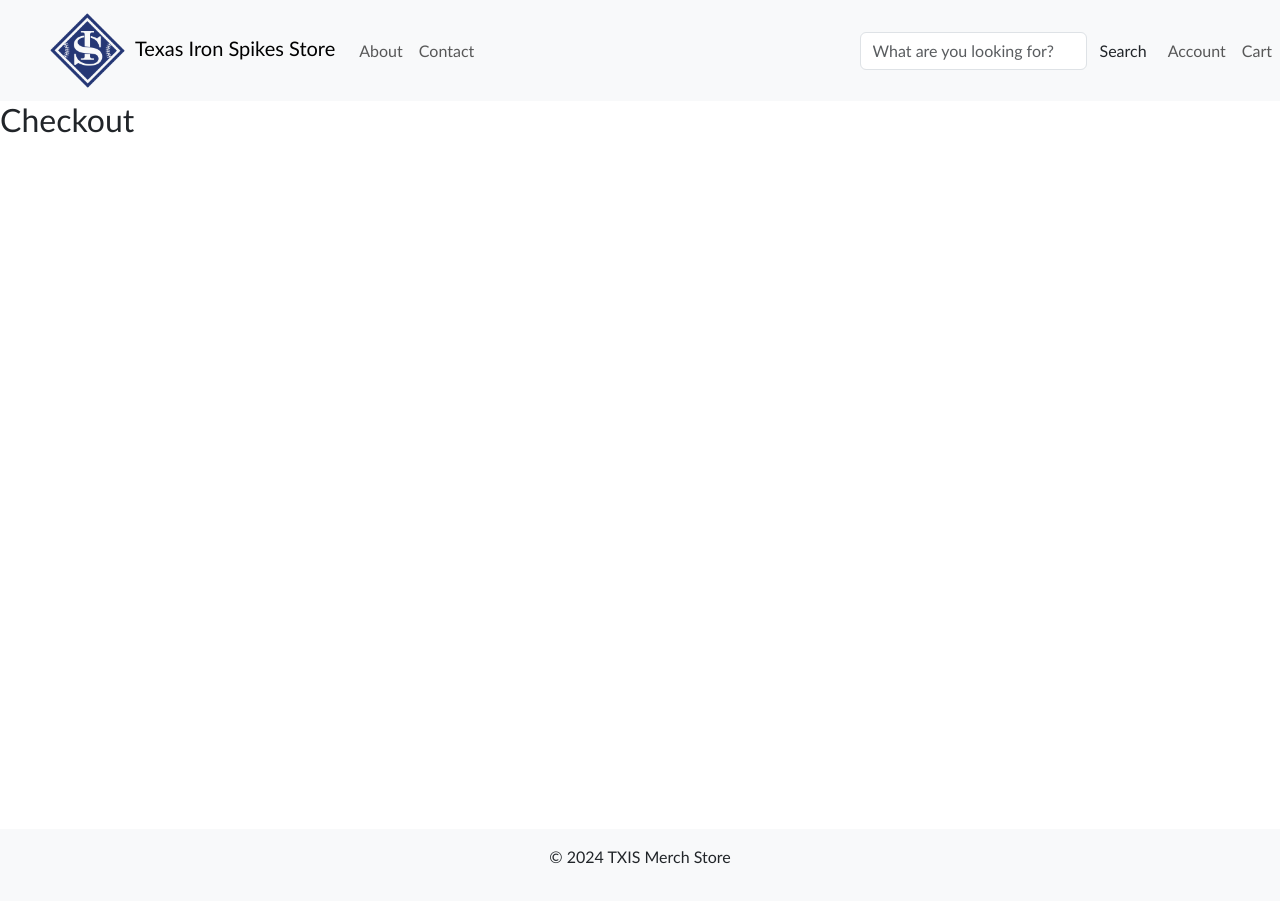
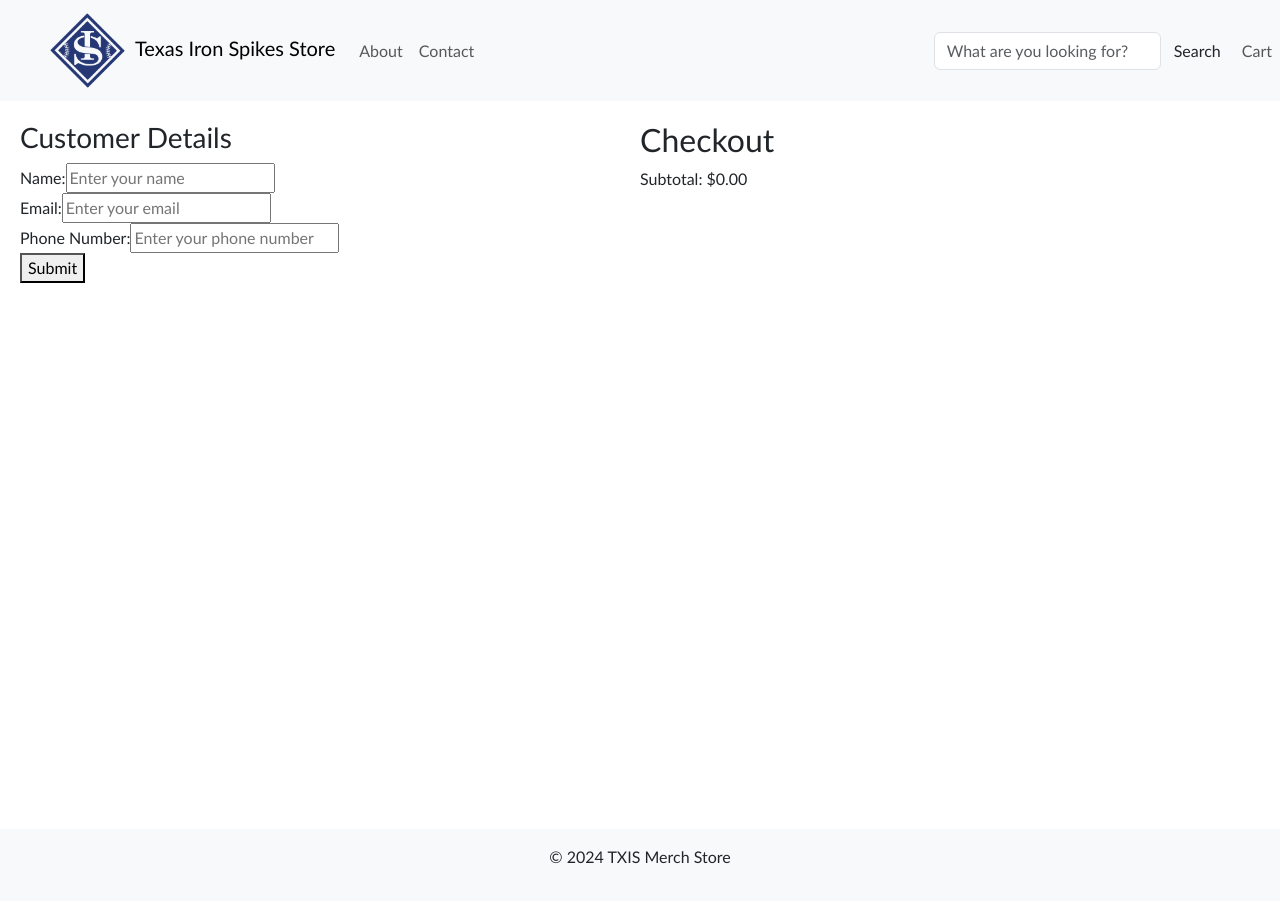
Before and after one commit to bhasfire/TXISMerchStore, a React (Create React App) app in the folder frontend/: page /cart in a window 1280 px wide. Built offline with nearby package versions, Linux system fonts and the light colour scheme.

Commit message:
other UI updates

```diff
--- a/frontend/src/components/CartSidebar.js
+++ b/frontend/src/components/CartSidebar.js
@@ -52,6 +52,15 @@ const CloseButton = styled.button`
 `;
 
 const CartSidebar = ({ cart, setCart, onClose, isVisible }) => {
+    console.log("Cart items:", cart);
+
+    const subtotal = cart.reduce((total, item) => {
+        // Remove the dollar sign and convert to a number
+        const itemPrice = Number(item.price.replace('$', ''));
+        const itemQuantity = Number(item.quantity);
+        return total + (itemPrice * itemQuantity);
+    }, 0);
+
     const sidebarRef = useRef();
 
     const incrementQuantity = (id, size) => {
@@ -106,6 +115,7 @@ const CartSidebar = ({ cart, setCart, onClose, isVisible }) => {
                 </CartItem>
                 ))}
             </CartItemsContainer>
+            <p>Subtotal: ${subtotal.toFixed(2)}</p> {/* Display subtotal */}
             <CheckoutButtonContainer>
                 <Link to="/cart">
                     <button>Go to Checkout</button>
--- a/frontend/src/components/Checkout.js
+++ b/frontend/src/components/Checkout.js
@@ -1,7 +1,27 @@
 // Checkout.js
 import React from 'react';
+import styled from 'styled-components';
+
+const CheckoutContainer = styled.div`
+  display: flex;
+  justify-content: space-between;
+  padding: 20px;
+`;
+
+const CartColumn = styled.div`
+  width: 50%;
+`;
+
+const FormColumn = styled.div`
+  width: 50%;
+`;
+
+const CheckoutForm = styled.form`
+  // Style your form here
+`;
 
 const Checkout = ({ cart, setCart }) => {
+    const subtotal = cart.reduce((total, item) => total + item.price * item.quantity, 0);
 
     const incrementQuantity = (id, size) => {
         setCart(cart.map(item =>
@@ -20,22 +40,46 @@ const Checkout = ({ cart, setCart }) => {
     };
 
     return (
+        <CheckoutContainer>
+
+          <FormColumn>
+            <CheckoutForm>
+              <h3>Customer Details</h3>
               <div>
+                <label>Name:</label>
+                <input type="text" placeholder="Enter your name" />
+              </div>
+              <div>
+                <label>Email:</label>
+                <input type="email" placeholder="Enter your email" />
+              </div>
+              <div>
+                <label>Phone Number:</label>
+                <input type="tel" placeholder="Enter your phone number" />
+              </div>
+              <button type="submit">Submit</button>
+            </CheckoutForm>
+          </FormColumn>
+
+          <CartColumn>
             <h2>Checkout</h2>
             {cart.map((item, index) => (
               <div key={index}>
                 <img src={item.imageUrl} alt={item.name} style={{ width: '100px', height: '100px', objectFit: 'cover' }} />
                 <h5>{item.name}</h5>
                 <p>Size: {item.size} - Price: {item.price} - Quantity: {item.quantity}</p>
+                {/* Uncomment below buttons if you need to modify quantity in checkout page */}
                 <button onClick={() => incrementQuantity(item.id, item.size)}>+</button>
                 <span> {item.quantity} </span>
                 <button onClick={() => decrementQuantity(item.id, item.size)}>-</button>
                 <button onClick={() => removeFromCart(item.id, item.size)}>Remove</button>
               </div>
             ))}
-          {/* Add more checkout functionality here */}
-        </div>
+            <p>Subtotal: ${subtotal.toFixed(2)}</p> {/* Display subtotal */}
+          </CartColumn>
+        </CheckoutContainer>
       );
+
 };
 
 export default Checkout;
--- a/frontend/src/components/NavBar.js
+++ b/frontend/src/components/NavBar.js
@@ -39,9 +39,9 @@ const NavBar = ({ cart, toggleCart }) => {
           <Button variant="outline-success">Search</Button>
         </Form>
         <Nav>
-          <LinkContainer to="/account">
+          {/* <LinkContainer to="/account">
             <Nav.Link>Account</Nav.Link>
-          </LinkContainer>
+          </LinkContainer> */}
             <Nav.Link onClick={toggleCart}>
               Cart {itemCount > 0 && <Badge bg="secondary">{itemCount}</Badge>} {/* Display the badge only if itemCount is greater than 0 */}
             </Nav.Link>
```
Lines whose indentation alone changed are shown as unchanged.
